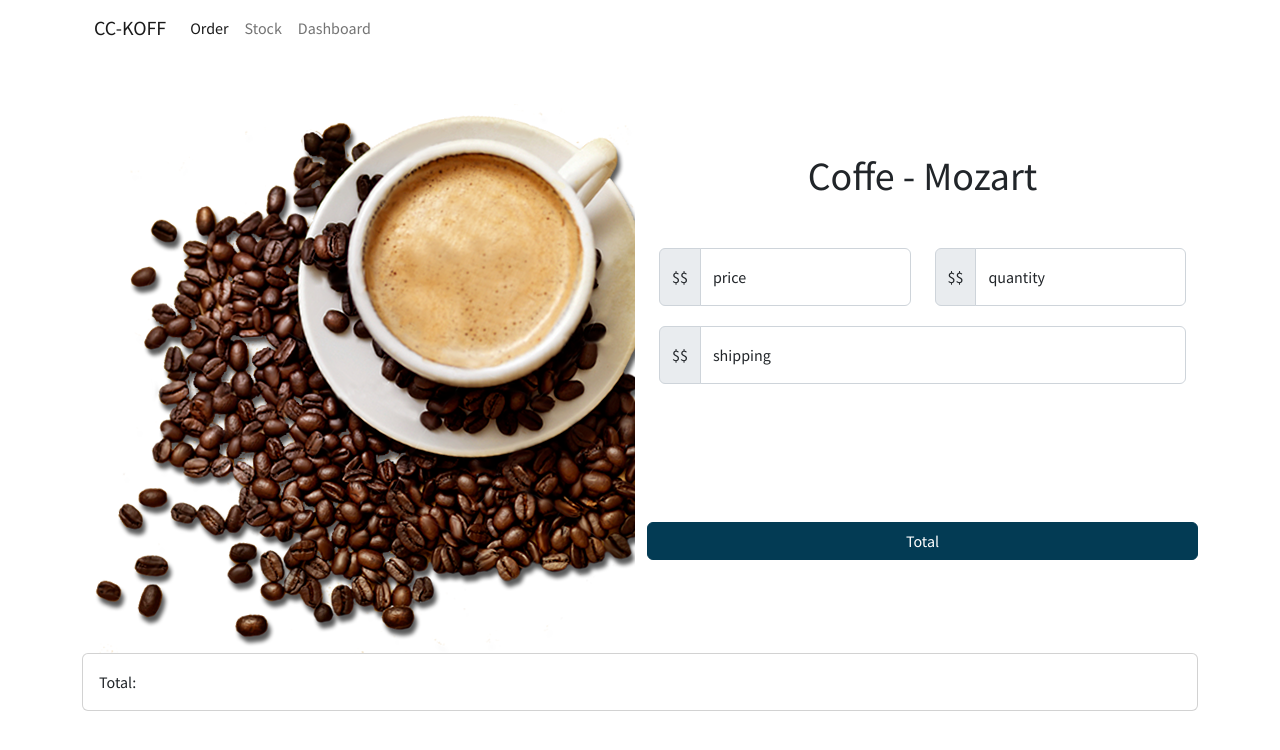
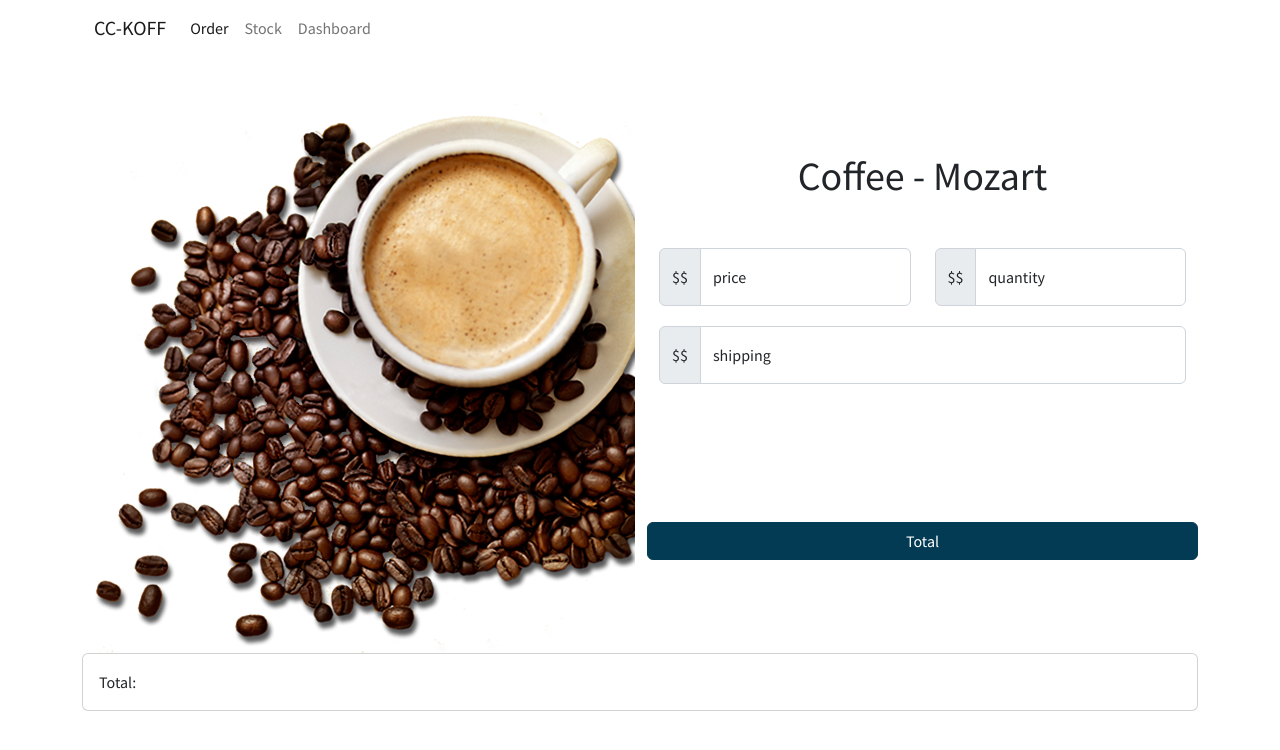
Before and after one commit to Night-of-Serenity/CC-KOFF, a website built with webpack: page src/template/index.html in a window 1280 px wide. Built offline with nearby package versions, Linux system fonts and the light colour scheme.

Commit message:
Edit coffee title

```diff
--- a/src/template/index.html
+++ b/src/template/index.html
@@ -61,7 +61,7 @@
         </div>
         <!-- Right -->
         <div class="col">
-          <h1 class="my-5">Coffe - Mozart</h1>
+          <h1 class="my-5">Coffee - Mozart</h1>
           <form>
             <!-- Form: Row1 -->
             <div class="row mb-1">
```
Also changed, not shown: docs/index.html (+1 -1 lines).
